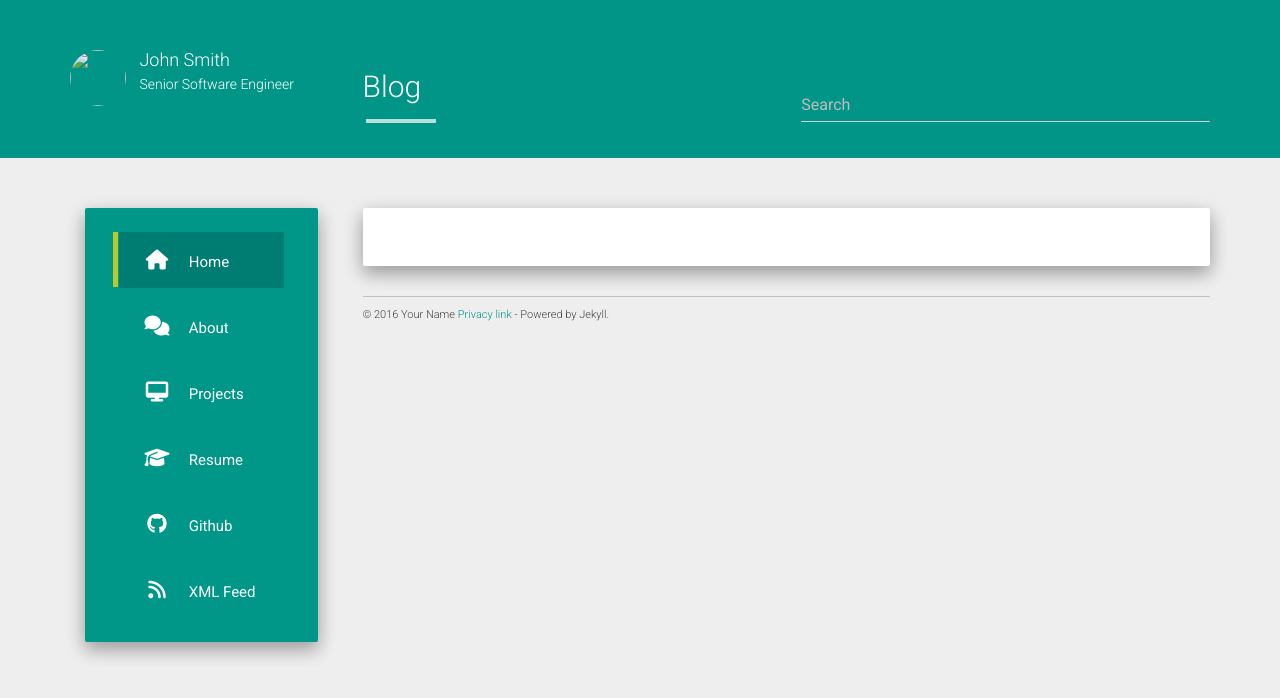
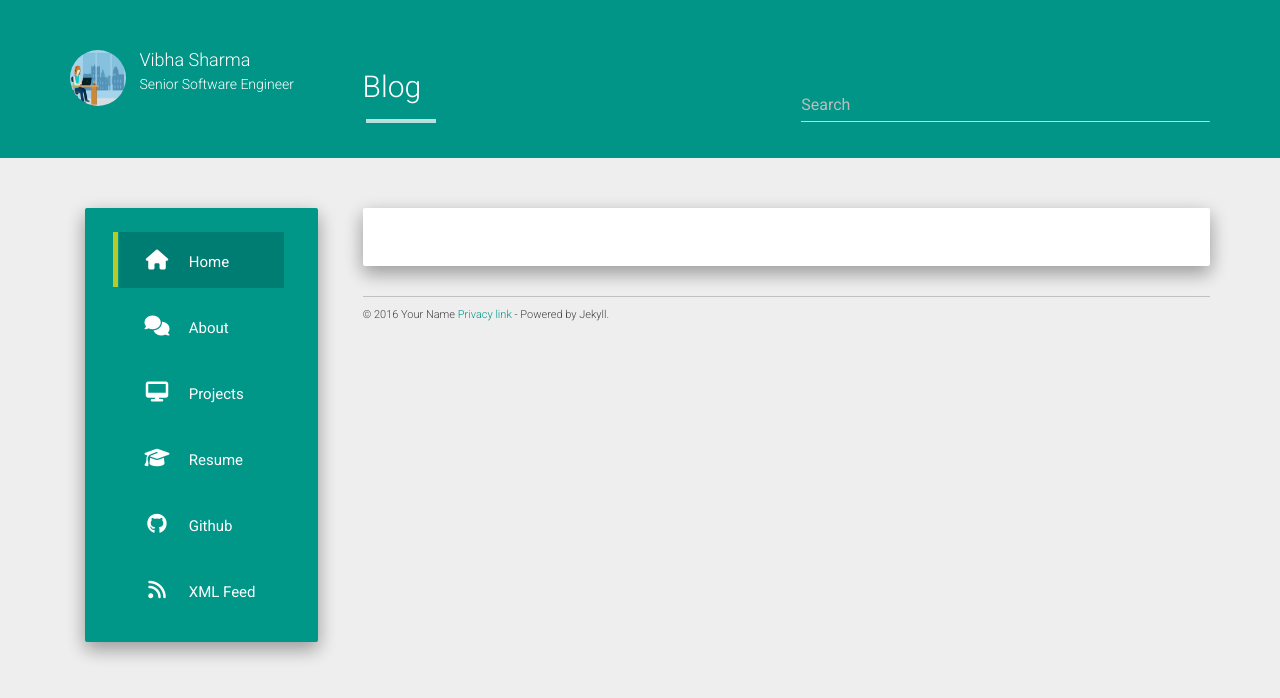
Before and after one commit to vibha-sharma/vibha-sharma.github.io, a Jekyll site: the page built from index.html, in a window 1280 px wide. Shown: the top 698 px of the page. Built offline with Jekyll 4.4.1, drawn with Linux system fonts in a browser that asks for light colours; nearby versions of some CDN libraries; the list of posts is cut into pages by our own code.

Commit message:
Profile Changes
Profile Changes

```diff
--- a/_config.yml
+++ b/_config.yml
@@ -1,7 +1,7 @@
 title: Vibha Sharma
 description: My Personal Blog
-author: John Smith
-logo: /hcz-jekyll-blog/static/img/avatar.jpg
+author: Vibha Sharma
+logo: /static/img/avatar.jpg
 github: https://github.com/codeasashu
 about: Senior Software Engineer
 
```
